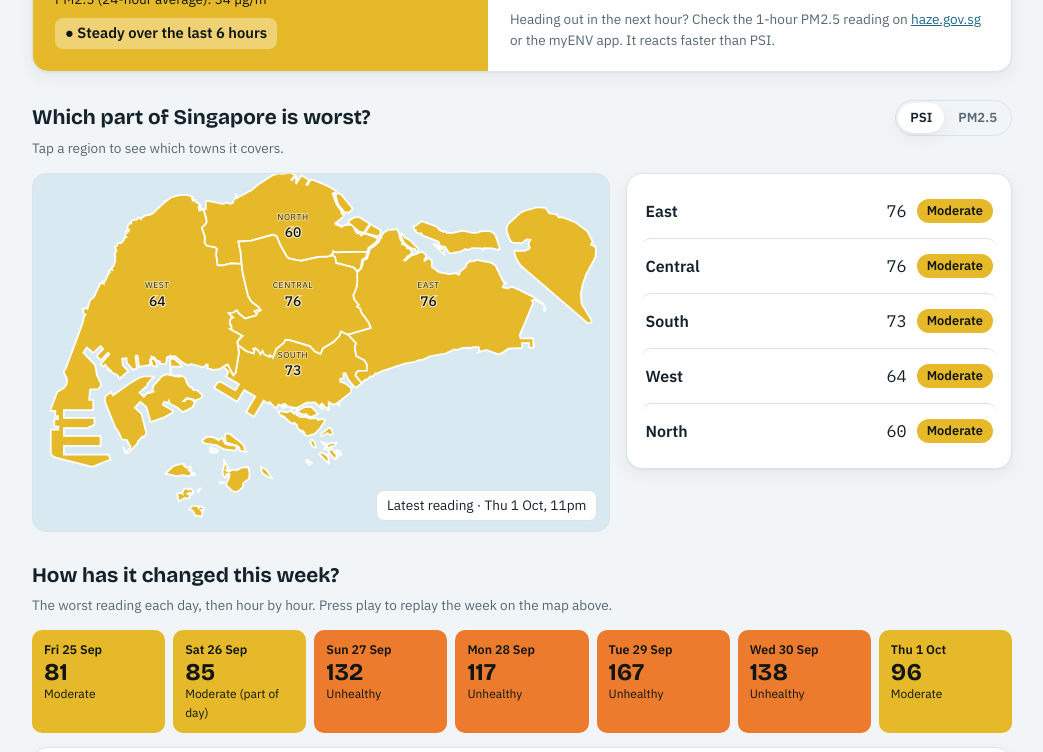
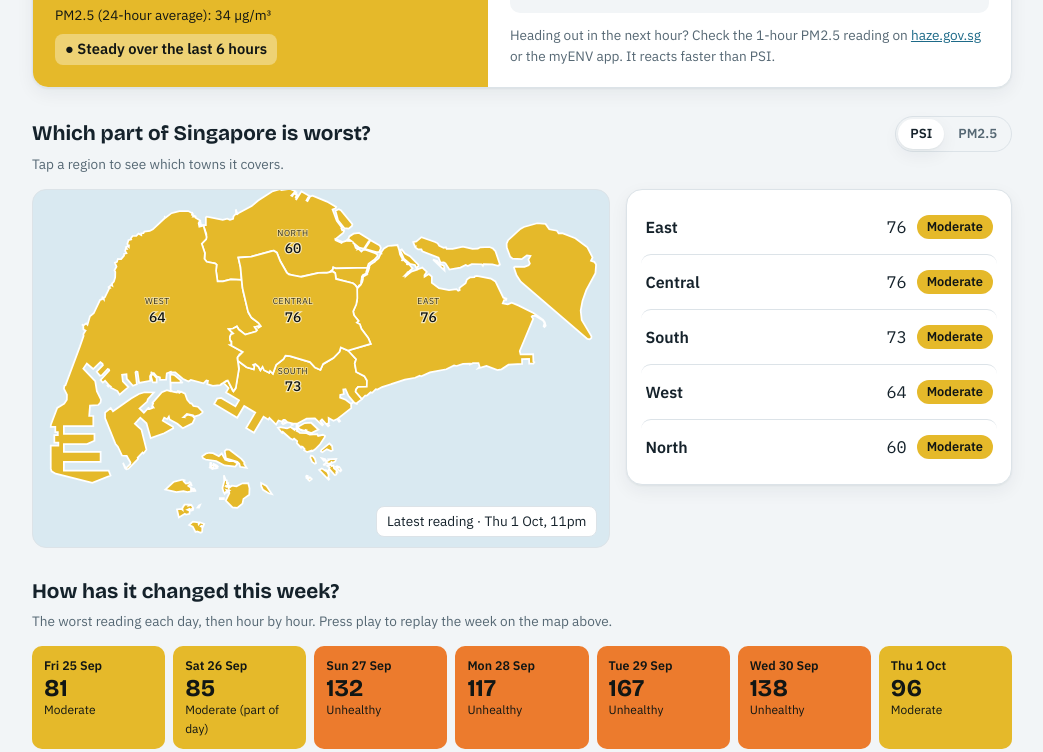
Before and after one commit to TheRealMentor/haze-check-sg, a plain HTML site: page public/index.html in a window 1280 px wide. Shown: the part 528-1280 px from the top of the page, without its empty margins (118-1161 px from the left). Drawn offline with nearby package versions, Linux system fonts and the light colour scheme.

Commit message:
Add breathing room above the header
The page content sat right at the top edge of the viewport; bumped
.wrap's top padding from 20px to 36px.

```diff
--- a/public/index.html
+++ b/public/index.html
@@ -33,7 +33,7 @@
   --good:#4fb784; --mod:#e2c14e; --unh:#ee8a3d; --vunh:#e0554b; --haz:#b0404f;
   --rain:#6f9be0; --shadow:none; color-scheme:dark}
 body{background:var(--bg);color:var(--ink);font-family:var(--body);font-size:16px;line-height:1.55}
-.wrap{max-width:980px;margin:0 auto;padding-inline:16px;padding-block:20px 56px;display:flex;flex-direction:column;gap:28px}
+.wrap{max-width:980px;margin:0 auto;padding-inline:16px;padding-block:36px 56px;display:flex;flex-direction:column;gap:28px}
 h1{font-family:var(--display);font-weight:700;font-size:clamp(1.6rem,4.5vw,2.3rem);line-height:1.05;margin:0;letter-spacing:-.01em;text-wrap:balance}
 h2{font-family:var(--display);font-weight:700;font-size:1.3rem;margin:0;text-wrap:balance}
 h3{font-family:var(--display);font-weight:500;font-size:1.05rem;margin:0}
```
Also changed, not shown: src/page.html (+1 -1 lines).
